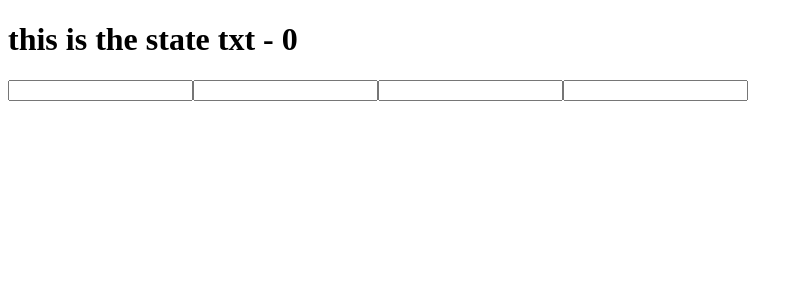
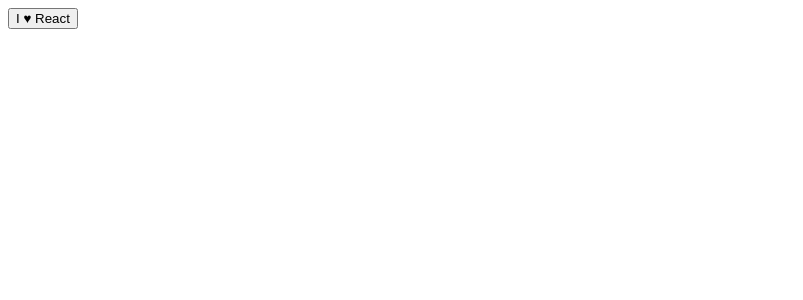
Before and after one commit to evuzLearn/ehStartReact, a React (Create React App) app: page / in a window 1280 px wide. Shown: the top 300 px of the page, without its empty margins (0-803 px from the left). Built offline with nearby package versions, Linux system fonts and the light colour scheme.

Commit message:
Access Nested Data with Reacts props.children

```diff
--- a/src/App.js
+++ b/src/App.js
@@ -1,30 +1,21 @@
 import React from 'react'
 
 class App extends React.Component {
-  constructor() {
-    super();
-    this.state = {
-      txt: 'this is the state txt',
-      cat: 0
-    }
-  }
-  update(e) {
-    this.setState({txt:e.target.value});
-  }
   render () {
     return (
-      <div>
-        <h1>{this.state.txt} - {this.state.cat}</h1>
-        <Widget update={this.update.bind(this)} />
-        <Widget update={this.update.bind(this)} />
-        <Widget update={this.update.bind(this)} />
-        <Widget update={this.update.bind(this)} />
-      </div>
+      <Button>I <Heart /> React</Button>
     )
   }
 }
 
-const Widget = (props) =>
-  <input type="text" onChange={props.update}/>
+const Button = (props) => <button>{props.children}</button>
+
+class Heart extends React.Component {
+  render () {
+    return (
+      <span>&hearts;</span>
+    )
+  }
+}
 
 export default App;
```
